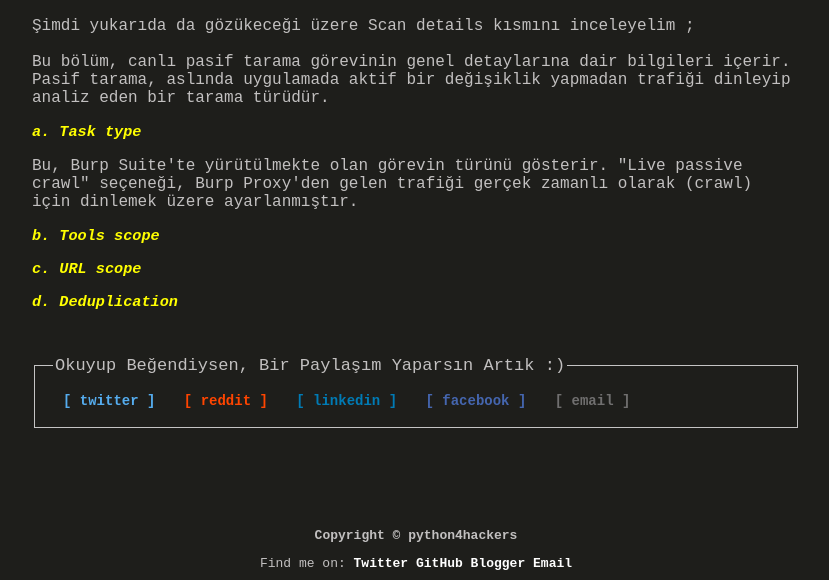
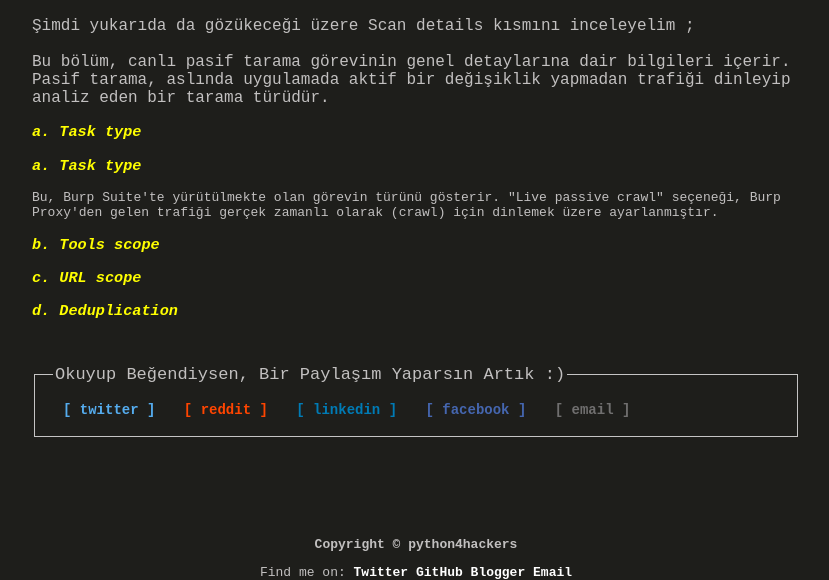
Before and after one commit to python4hackersblog/hacklogs.github.io, a Jekyll site: the page built from _posts/2023-11-05-Burp-Suite.md, in a window 1280 px wide and 900 px high, scrolled down 1120 px, cut to the strip 320-900 px from the top of the window. Shown: the whole strip, without its empty margins (224-1053 px from the left). Built offline with Jekyll 4.4.1, drawn with Linux system fonts in a browser that asks for light colours.

Commit message:
Update 2023-11-05-Burp-Suite.md

```diff
--- a/_posts/2023-11-05-Burp-Suite.md
+++ b/_posts/2023-11-05-Burp-Suite.md
@@ -24,7 +24,7 @@
 Bu bölüm, canlı pasif tarama görevinin genel detaylarına dair bilgileri içerir. Pasif tarama, aslında uygulamada aktif bir değişiklik yapmadan trafiği dinleyip analiz eden bir tarama türüdür.
 </p>
 
-<h3 style="color: yellow;"><i>a. Task type</i></h3><p>Bu, Burp Suite'te yürütülmekte olan görevin türünü gösterir. "Live passive crawl" seçeneği, Burp Proxy'den gelen trafiği gerçek zamanlı olarak (crawl) için dinlemek üzere ayarlanmıştır.</p>
+<h3 style="color: yellow;"><i>a. Task type</i></h3><p><h3 style="color: yellow;"><i>a. Task type</i></h3>Bu, Burp Suite'te yürütülmekte olan görevin türünü gösterir. "Live passive crawl" seçeneği, Burp Proxy'den gelen trafiği gerçek zamanlı olarak (crawl) için dinlemek üzere ayarlanmıştır.</p>
 
 <h3 style="color: yellow;"><i>b. Tools scope</i></h3>
 
```
